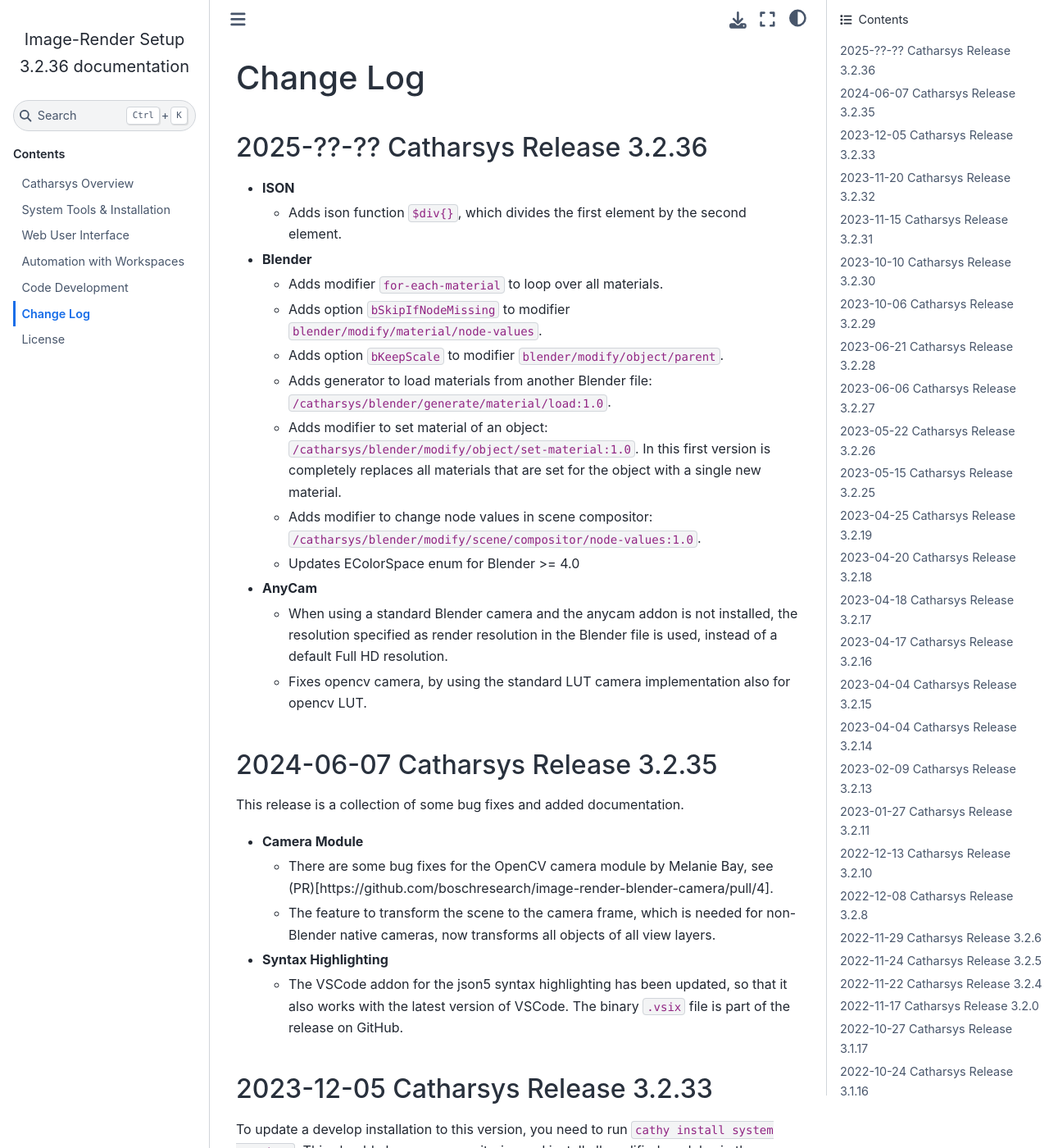
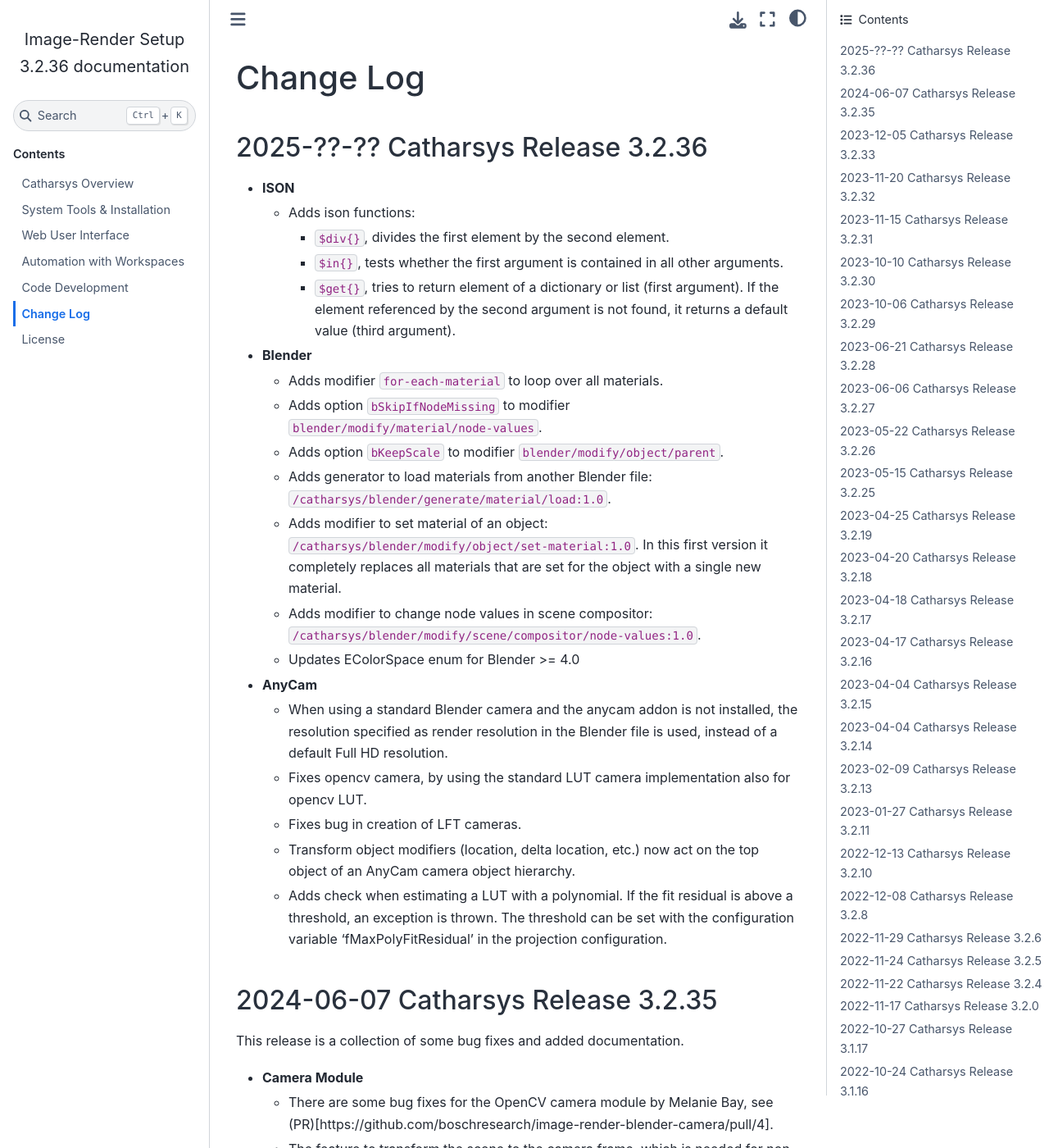
Before and after one commit to boschresearch/image-render-setup, a Sphinx documentation site: the page built from docs/source/change-log.md, in a window 1280 px wide and 1400 px high. Shown: the whole window at 82% size. Built offline with Sphinx 7.4.7 and the Sphinx Book theme 1.1.4, drawn with Linux system fonts in a browser that asks for light colours; the version number is read from the project's files by our own code.

Commit message:
updates change log
Signed-off-by: cribeul <christian.perwass@de.bosch.com>

```diff
--- a/docs/source/change-log.md
+++ b/docs/source/change-log.md
@@ -3,14 +3,17 @@
 ## 2025-??-?? Catharsys Release 3.2.36
 
 - **ISON**
-  - Adds ison function `$div{}`, which divides the first element by the second element.
+  - Adds ison functions:
+    - `$div{}`, divides the first element by the second element.
+    - `$in{}`, tests whether the first argument is contained in all other arguments.
+    - `$get{}`, tries to return element of a dictionary or list (first argument). If the element referenced by the second argument is not found, it returns a default value (third argument).
 
 - **Blender**
   - Adds modifier `for-each-material` to loop over all materials.
   - Adds option `bSkipIfNodeMissing` to modifier `blender/modify/material/node-values`.
   - Adds option `bKeepScale` to modifier `blender/modify/object/parent`.
   - Adds generator to load materials from another Blender file: `/catharsys/blender/generate/material/load:1.0`.
-  - Adds modifier to set material of an object: `/catharsys/blender/modify/object/set-material:1.0`. In this first version is completely replaces all materials that are set for the object with a single new material.
+  - Adds modifier to set material of an object: `/catharsys/blender/modify/object/set-material:1.0`. In this first version it completely replaces all materials that are set for the object with a single new material.
   - Adds modifier to change node values in scene compositor: `/catharsys/blender/modify/scene/compositor/node-values:1.0`.
   - Updates EColorSpace enum for Blender >= 4.0
 
@@ -18,6 +21,9 @@
 - **AnyCam**
   - When using a standard Blender camera and the anycam addon is not installed, the resolution specified as render resolution in the Blender file is used, instead of a default Full HD resolution.
   - Fixes opencv camera, by using the standard LUT camera implementation also for opencv LUT.
+  - Fixes bug in creation of LFT cameras.
+  - Transform object modifiers (location, delta location, etc.) now act on the top object of an AnyCam camera object hierarchy.
+  - Adds check when estimating a LUT with a polynomial. If the fit residual is above a threshold, an exception is thrown. The threshold can be set with the configuration variable 'fMaxPolyFitResidual' in the projection configuration.
 
 
 ## 2024-06-07 Catharsys Release 3.2.35
```
